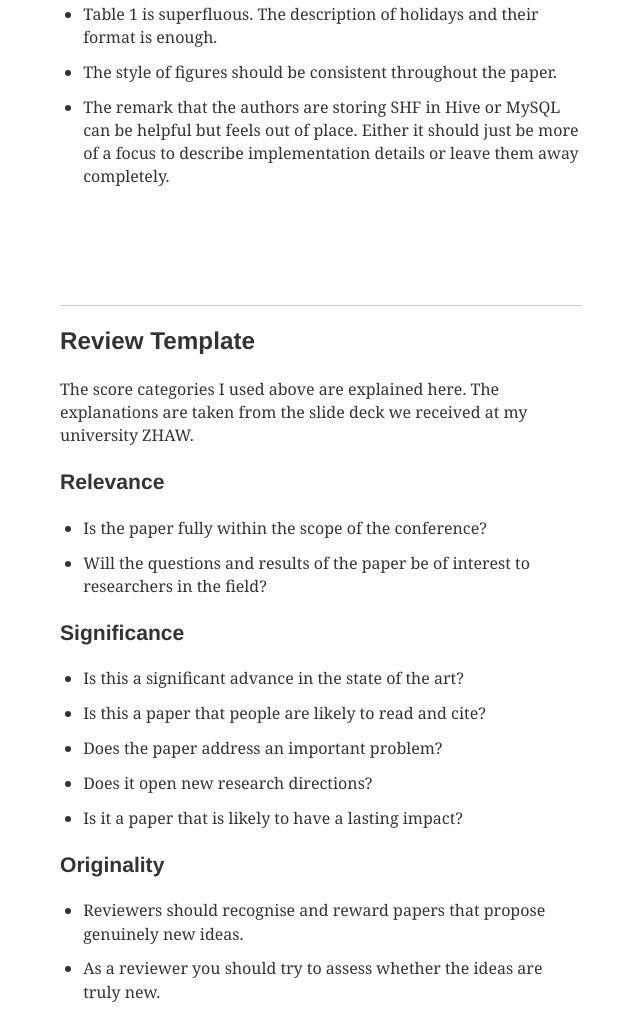
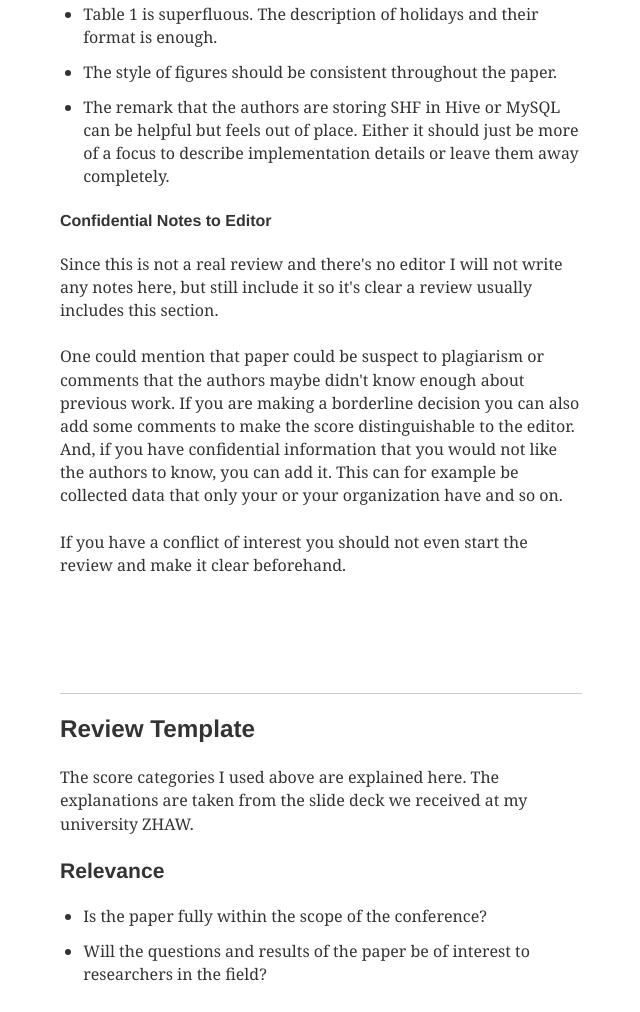
Before and after one commit to sebastianhaeni/blog, a Gatsby site: page /0007-forecasting-at-scale-review/ in a window 1280 px wide. Shown: the part 1896-2908 px from the top of the page, without its empty margins (319-959 px from the left). Built offline with nearby package versions, Linux system fonts and the light colour scheme; Gatsby itself is replaced by a stand-in of ours; some packages are replaced by stand-ins of ours.

Commit message:
add notes for editors section to review blog post

```diff
--- a/content/blog/0007-forecasting-at-scale-review/index.md
+++ b/content/blog/0007-forecasting-at-scale-review/index.md
@@ -63,6 +63,18 @@ library.
 - The style of figures should be consistent throughout the paper.
 - The remark that the authors are storing SHF in Hive or MySQL can be helpful but feels out of place. Either it should
   just be more of a focus to describe implementation details or leave them away completely.
+
+#### Confidential Notes to Editor
+
+Since this is not a real review and there's no editor I will not write any notes here, but still include it so it's
+clear a review usually includes this section.
+
+One could mention that paper could be suspect to plagiarism or comments that the authors maybe didn't know enough about
+previous work. If you are making a borderline decision you can also add some comments to make the score distinguishable
+to the editor. And, if you have confidential information that you would not like the authors to know, you can add it.
+This can for example be collected data that only your or your organization have and so on.
+
+If you have a conflict of interest you should not even start the review and make it clear beforehand.
 
 <br><br><br>
 
```
